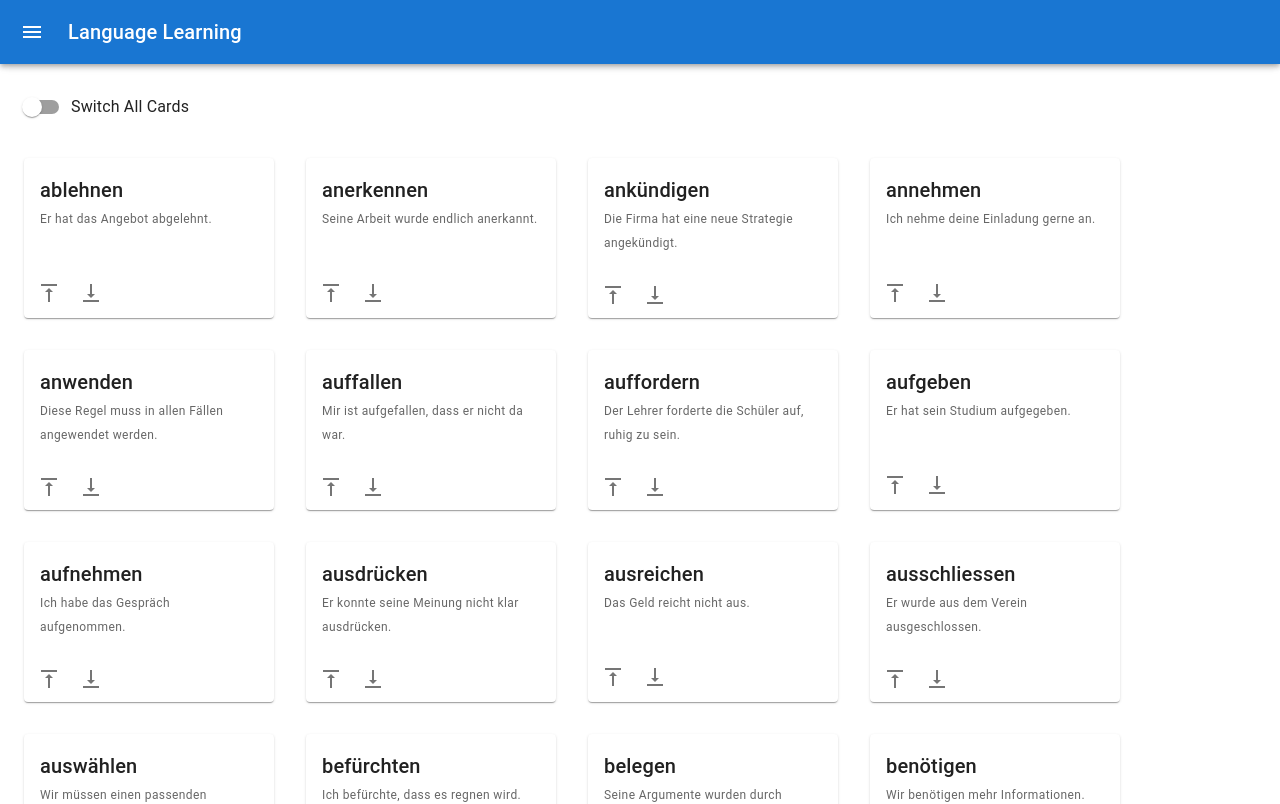
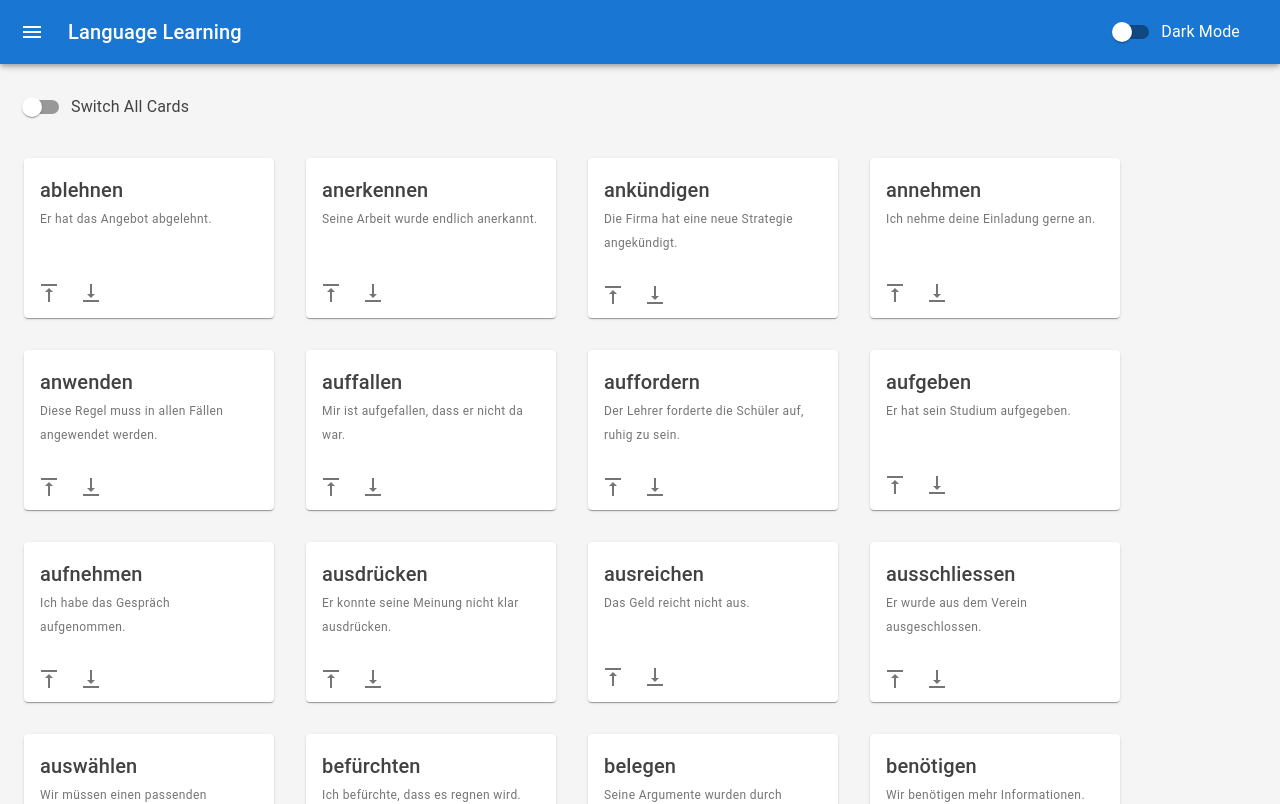
Before and after one commit to vincentheimann/drill-cards, a React (Vite) app: page /german/b2 in a window 1280 px wide. Shown: the top 804 px of the page. Built offline with nearby package versions, Linux system fonts and the light colour scheme.

Commit message:
Add Web App feature with Dark Theme

```diff
--- a/src/App.jsx
+++ b/src/App.jsx
@@ -1,4 +1,9 @@
 import { BrowserRouter as Router, Route, Routes } from "react-router-dom";
+import { useState } from "react";
+import {
+  ThemeProvider,
+  CssBaseline,
+} from "@mui/material";
 import DrillCardList from "./components/DrillCardList";
 import DashboardLayout from "./components/DashboardLayout";
 import GermanPage from "./pages/GermanPage";
@@ -6,13 +11,30 @@ import B2Page from "./pages/GermanB2Page"; // Ensure correct import
 import EnglishPage from "./pages/EnglishPage";
 import C1Page from "./pages/EnglishC1Page"; // Ensure correct import
 import { CardsProvider } from "./context/CardsContext";
+import { lightTheme, darkTheme } from "./theme";
 
 function App() {
+  const [darkMode, setDarkMode] = useState(false);
+
+  const handleThemeChange = () => {
+    setDarkMode((prevMode) => !prevMode);
+  };
+
   return (
+    <ThemeProvider theme={darkMode ? darkTheme : lightTheme}>
+      <CssBaseline />
       <Router>
         <CardsProvider>
           <Routes>
-          <Route path="/" element={<DashboardLayout />}>
+            <Route
+              path="/"
+              element={
+                <DashboardLayout
+                  handleThemeChange={handleThemeChange}
+                  darkMode={darkMode}
+                />
+              }
+            >
               <Route index element={<DrillCardList />} />
               <Route path="german" element={<GermanPage />} />
               <Route path="german/b2" element={<B2Page />} />
@@ -22,6 +44,7 @@ function App() {
           </Routes>
         </CardsProvider>
       </Router>
+    </ThemeProvider>
   );
 }
 
--- a/src/components/DashboardLayout.jsx
+++ b/src/components/DashboardLayout.jsx
@@ -16,6 +16,8 @@ import {
   Button,
   IconButton,
   Divider,
+  Switch,
+  FormControlLabel,
 } from "@mui/material";
 import {
   Home,
@@ -74,7 +76,7 @@ const DrawerHeader = styled("div")(({ theme }) => ({
   justifyContent: "flex-end",
 }));
 
-const DashboardLayout = ({ children }) => {
+const DashboardLayout = ({ children, handleThemeChange, darkMode }) => {
   const theme = useTheme();
   const location = useLocation(); // Get the current location
   const [open, setOpen] = React.useState(false); // Set default state to false
@@ -193,7 +195,10 @@ const DashboardLayout = ({ children }) => {
           <Typography variant="h6" noWrap component="div" sx={{ flexGrow: 1 }}>
             Language Learning
           </Typography>
-          {/* <Button color="inherit">Login</Button> */}
+          <FormControlLabel
+            control={<Switch checked={darkMode} onChange={handleThemeChange} />}
+            label="Dark Mode"
+          />
         </Toolbar>
       </AppBar>
       <Drawer
--- a/src/components/DrillCard.jsx
+++ b/src/components/DrillCard.jsx
@@ -8,10 +8,12 @@ import {
   IconButton,
   Tooltip,
 } from "@mui/material";
+import { useTheme } from "@mui/material/styles";
 import VerticalAlignTopOutlinedIcon from "@mui/icons-material/VerticalAlignTopOutlined";
 import VerticalAlignBottomOutlinedIcon from "@mui/icons-material/VerticalAlignBottomOutlined";
 
 export default function DrillCard({ word, switchAll, moveCardToEnd, moveCardToTop }) {
+  const theme = useTheme();
   const [isTouchDevice, setIsTouchDevice] = useState(false);
   const [flipped, setFlipped] = useState(switchAll);
 
@@ -38,7 +40,12 @@ export default function DrillCard({ word, switchAll, moveCardToEnd, moveCardToTo
         display: "flex",
         flexDirection: "column",
         justifyContent: "space-between",
-        backgroundColor: flipped ? "#E3F2FD" : "white", // Bleu clair si flipped
+        backgroundColor: flipped
+  ? theme.palette.mode === "dark"
+    ? "#2A3947"  // Muted blue-gray in dark mode
+    : "#E3F2FD"  // Light blue in light mode
+  : theme.palette.background.paper, // Default card color
+
       }}
     >
       <CardContent>
--- /dev/null
+++ b/src/theme.js
@@ -0,0 +1,94 @@
+import { createTheme } from "@mui/material/styles";
+
+const lightTheme = createTheme({
+  palette: {
+    mode: "light",
+    primary: {
+      main: "#1976D2",
+      contrastText: "#FFFFFF",
+    },
+    secondary: {
+      main: "#43A047",
+      contrastText: "#FFFFFF",
+    },
+    error: {
+      main: "#FB8C00",
+      contrastText: "#FFFFFF",
+    },
+    warning: {
+      main: "#FF9800",
+      contrastText: "#FFFFFF",
+    },
+    success: {
+      main: "#4CAF50",
+      contrastText: "#FFFFFF",
+    },
+    info: {
+      main: "#2196F3",
+      contrastText: "#FFFFFF",
+    },
+    background: {
+      default: "#F5F5F5",
+      paper: "#FFFFFF",
+    },
+    text: {
+      primary: "#424242", // Main text color (darker for contrast)
+      secondary: "#757575", // Subtitles and hints
+    },
+    divider: "#BDBDBD", // Light gray dividers
+    card: {
+      background: "#FFFFFF",
+      title: "#212121",
+      subtitle: "#616161",
+    },
+  },
+});
+
+const darkTheme = createTheme({
+  palette: {
+    mode: "dark",
+    primary: {
+      main: "#64B5F6",
+      contrastText: "#121212",
+    },
+    secondary: {
+      main: "#81C784",
+      contrastText: "#121212",
+    },
+    error: {
+      main: "#FFB74D",
+      contrastText: "#121212",
+    },
+    warning: {
+      main: "#FFA726",
+      contrastText: "#121212",
+    },
+    success: {
+      main: "#66BB6A",
+      contrastText: "#121212",
+    },
+    info: {
+      main: "#29B6F6",
+      contrastText: "#121212",
+    },
+    background: {
+      default: "#121212",
+      paper: "#1E1E1E",
+    },
+    text: {
+      primary: "#E0E0E0", // High contrast for text
+      secondary: "#B0BEC5", // Softer contrast
+    },
+    divider: "#2C2C2C",
+    action: {
+      hover: "#292929",
+    },
+    card: {
+      background: "#1E1E1E",
+      title: "#FFFFFF",
+      subtitle: "#B0BEC5",
+    },
+  },
+});
+
+export { lightTheme, darkTheme };
```
Also changed, not shown: public/index.html (added, +15 -0 lines), public/manifest.json (added), public/style_192dp_1976D2_FILL1_wght400_GRAD0_opsz48.png (added), public/style_512dp_1976D2_FILL1_wght400_GRAD0_opsz48.png (added). Lines whose indentation alone changed are shown as unchanged.
